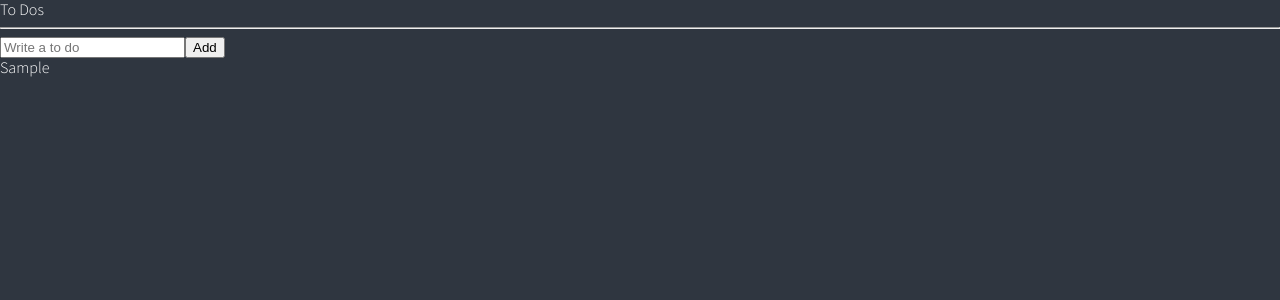
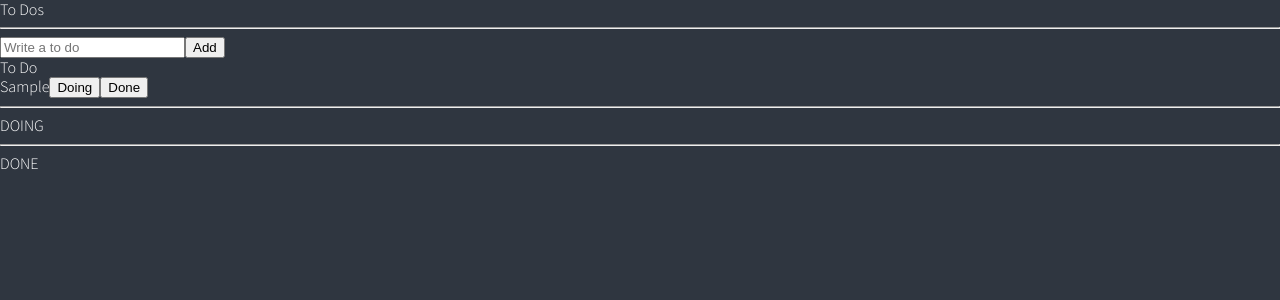
Before and after one commit to BarterProject/nomadreact, a React (Create React App) app: page / in a window 1280 px wide. Both pictures are taken after typing "Sample" into the empty fields and a click on the button "Add". Shown: the top 300 px of the page. Built offline with nearby package versions, Linux system fonts and the light colour scheme.

Commit message:
selector

```diff
--- /dev/null
+++ b/src/atoms.tsx
@@ -0,0 +1,29 @@
+import {
+  atom,
+  selector,
+  useRecoilState,
+  useRecoilValue,
+  useSetRecoilState,
+} from "recoil";
+
+export interface IToDo {
+  text: string;
+  id: number;
+  category: "TO_DO" | "DOING" | "DONE";
+}
+export const toDoState = atom<IToDo[]>({
+  key: "toDO",
+  default: [],
+});
+
+export const toDoSeletor = selector({
+  key: "toDoSelector",
+  get: ({ get }) => {
+    const toDos = get(toDoState);
+    return [
+      toDos.filter((toDo) => toDo.category === "TO_DO"),
+      toDos.filter((toDo) => toDo.category === "DOING"),
+      toDos.filter((toDo) => toDo.category === "DONE"),
+    ];
+  },
+});
--- /dev/null
+++ b/src/components/CreateToDo.tsx
@@ -0,0 +1,38 @@
+import React, { useState } from "react";
+import { useForm } from "react-hook-form";
+import {
+  atom,
+  useRecoilState,
+  useRecoilValue,
+  useSetRecoilState,
+} from "recoil";
+import { toDoState } from "../atoms";
+
+interface IForm {
+  toDo: string;
+}
+
+function CreateToDo() {
+  const setToDos = useSetRecoilState(toDoState);
+  const { register, handleSubmit, setValue } = useForm<IForm>();
+  const handleValid = ({ toDo }: IForm) => {
+    setToDos((oldToDos) => [
+      { text: toDo, id: Date.now(), category: "TO_DO" },
+      ...oldToDos,
+    ]);
+    setValue("toDo", "");
+  };
+  return (
+    <form onSubmit={handleSubmit(handleValid)}>
+      <input
+        {...register("toDo", {
+          required: "Please write a To Do",
+        })}
+        placeholder="Write a to do"
+      />
+      <button>Add</button>
+    </form>
+  );
+}
+
+export default CreateToDo;
--- /dev/null
+++ b/src/components/ToDo.tsx
@@ -0,0 +1,43 @@
+import React from "react";
+import { useSetRecoilState } from "recoil";
+import { IToDo, toDoState } from "../atoms";
+
+function ToDo({ text, category, id }: IToDo) {
+  const setToDos = useSetRecoilState(toDoState);
+  const onClick = (event: React.MouseEvent<HTMLButtonElement>) => {
+    const {
+      currentTarget: { name },
+    } = event;
+    setToDos((oldToDos) => {
+      const targetIndex = oldToDos.findIndex((toDo) => toDo.id === id);
+      const newToDo = { text, id, category: name as any };
+      return [
+        ...oldToDos.slice(0, targetIndex),
+        newToDo,
+        ...oldToDos.slice(targetIndex + 1),
+      ];
+    });
+  };
+  return (
+    <li>
+      <span>{text}</span>
+      {category !== "DOING" && (
+        <button name="DOING" onClick={onClick}>
+          Doing
+        </button>
+      )}
+      {category !== "TO_DO" && (
+        <button name="TO_DO" onClick={onClick}>
+          To Do
+        </button>
+      )}
+      {category !== "DONE" && (
+        <button name="DONE" onClick={onClick}>
+          Done
+        </button>
+      )}
+    </li>
+  );
+}
+
+export default ToDo;
--- a/src/components/ToDoList.tsx
+++ b/src/components/ToDoList.tsx
@@ -1,50 +1,34 @@
 import React, { useState } from "react";
-import { useForm } from "react-hook-form";
-import {
-  atom,
-  useRecoilState,
-  useRecoilValue,
-  useSetRecoilState,
-} from "recoil";
+import CreateToDo from "./CreateToDo";
+import { useRecoilValue } from "recoil";
+import { toDoSeletor, toDoState } from "../atoms";
+import ToDo from "./ToDo";
 
-const toDoState = atom<IToDo[]>({
-  key: "toDO",
-  default: [],
-});
-interface IForm {
-  toDo: string;
-}
-interface IToDo {
-  text: string;
-  id: number;
-  category: "TO_DO" | "DOING" | "DONE";
-}
 function ToDoList() {
-  const [toDos, setToDos] = useRecoilState(toDoState);
-  const { register, handleSubmit, setValue } = useForm<IForm>();
-  const handleValid = ({ toDo }: IForm) => {
-    setToDos((oldToDos) => [
-      { text: toDo, id: Date.now(), category: "TO_DO" },
-      ...oldToDos,
-    ]);
-    setValue("toDo", "");
-  };
+  const [toDo, doing, done] = useRecoilValue(toDoSeletor);
   return (
     <div>
       <h1>To Dos</h1>
       <hr />
-      <form onSubmit={handleSubmit(handleValid)}>
-        <input
-          {...register("toDo", {
-            required: "Please write a To Do",
-          })}
-          placeholder="Write a to do"
-        />
-        <button>Add</button>
-      </form>
+      <CreateToDo />
+      <h2>To Do</h2>
       <ul>
-        {toDos.map((toDo) => (
-          <li key={toDo.id}>{toDo.text}</li>
+        {toDo.map((toDo) => (
+          <ToDo key={toDo.id} {...toDo} />
+        ))}
+      </ul>
+      <hr />
+      <h2>DOING</h2>
+      <ul>
+        {doing.map((toDo) => (
+          <ToDo key={toDo.id} {...toDo} />
+        ))}
+      </ul>
+      <hr />
+      <h2>DONE</h2>
+      <ul>
+        {done.map((toDo) => (
+          <ToDo key={toDo.id} {...toDo} />
         ))}
       </ul>
     </div>
```
